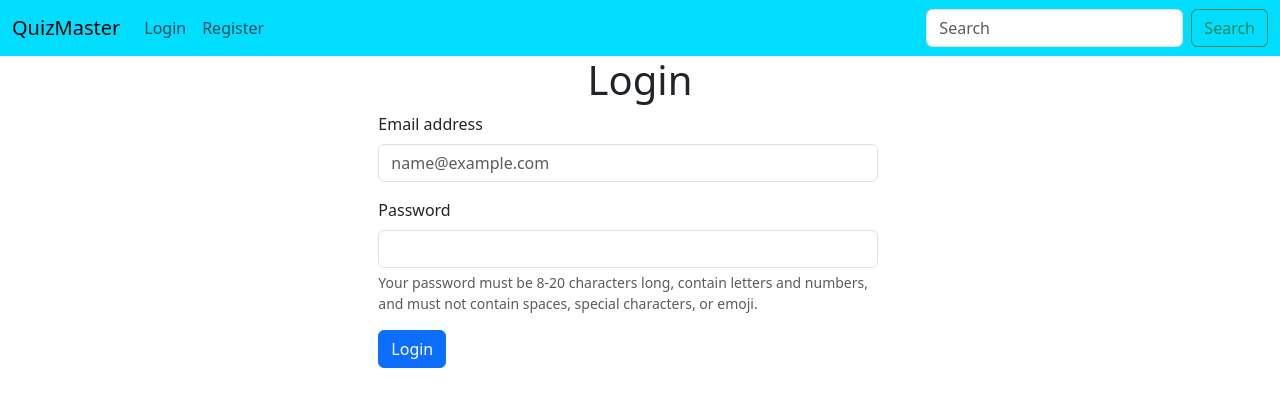
After one commit to 24f2000817/quiz-master-24f2000817, a Flask app: page /login in a window 1280 px wide. The commit adds this page. Shown: the top 407 px of the page. Run offline with Flask 3, Linux system fonts and the light colour scheme.

Commit message:
Implemented user registration and admin login functionality

```diff
--- a/app.py
+++ b/app.py
@@ -1,9 +1,9 @@
 
 from flask import Flask, render_template
-from controllers.database import (
-    db
-)
+from controllers.database import db, User
 from controllers.config import config
+from datetime import datetime
+
 app = Flask(__name__)
 app.config.from_object(config)
 db.init_app(app)
@@ -11,9 +11,24 @@ db.init_app(app)
 with app.app_context():
     db.create_all()
 
+    user_admin = User.query.filter_by(user_email = "admin@gmail.com").first()
+    if not user_admin:
+        user_admin = User(
+            username = "admin",
+            user_email = "admin@gmail.com",
+            password = "123456789",
+            qualification = "MCA",
+            dob = datetime.strptime("2000-01-01", "%Y-%m-%d"),
+            role = "admin"
+        )
+        db.session.add(user_admin)
+    db.session.commit()
+
 @app.route("/")
-def hello_world():
-    return render_template("index.html")
+def home():
+    return render_template("home.html")
+
+from controllers.authentication import *
 
 if __name__ == "__main__":
     app.run(debug=True)
--- /dev/null
+++ b/controllers/authentication.py
@@ -0,0 +1,126 @@
+from app import app
+from flask import render_template, request, redirect, url_for, flash, session
+from controllers.database import User, db
+from datetime import datetime
+
+@app.route("/login" , methods = ["GET","POST"])
+def login():
+    if request.method == "GET":
+        if 'user_email' in session:
+            return redirect(url_for("home"))
+        return render_template("login.html")
+
+    if request.method == "POST":
+        email = request.form.get("email",None)
+        password = request.form.get("password",None)
+
+        if not email:
+            flash("Email is required")
+            return redirect(url_for("login"))
+
+        if not password:
+            flash("Password is required")
+            return redirect(url_for("login"))
+
+        if "@" not in email:
+            flash("Invalid Email")
+            return redirect(url_for("login"))
+
+        user = User.query.filter_by(user_email = email).first()
+        if not user:
+            flash("User not found...  Please register......")
+            return redirect(url_for("register"))
+
+        if user.password != password:
+            flash("Invalid Password")
+            return redirect(url_for("login"))
+
+        session["user_email"] = user.user_email
+        session["user_role"] = user.role
+
+        flash("...Login Successful...")
+
+        return redirect(url_for("home"))
+
+@app.route("/logout")
+def logout():
+    if 'user_email' not in session:
+        flash("You haven't logged in yet")
+        return redirect(url_for("login"))
+
+    session.pop("user_email")
+    session.pop("user_role")
+
+    flash("...Logged out successfully...")
+    return redirect(url_for("login"))
+
+@app.route("/register" , methods = ["GET","POST"])
+def register():
+    if request.method == "GET":
+        if 'user_email' in session:
+            return redirect(url_for("home"))
+        return render_template("register.html")
+
+    if request.method == "POST":
+        email = request.form.get("email",None)
+        password = request.form.get("password",None)
+        confirm_password = request.form.get("confirm_password",None)
+        username = request.form.get("username",None)
+        qualification = request.form.get("qualification",None)
+        dob = request.form.get("dob",None)
+        role = "user"
+
+        if not email:
+            flash("Email is required")
+            return redirect(url_for("register"))
+
+        if not password:
+            flash("Password is required")
+            return redirect(url_for("register"))
+
+        if '@' not in email:
+            flash("Invalid Email")
+            return redirect(url_for("register"))
+
+        if not username:
+            flash("Username is required")
+            return redirect(url_for("register"))
+
+        if not qualification:
+            flash("Qualification is required")
+            return redirect(url_for("register"))
+        if not dob:
+            flash("Date of Birth is required")
+            return redirect(url_for("register"))
+        if not confirm_password:
+            flash("Confirm the password")
+            return redirect(url_for("register"))
+
+        if password != confirm_password:
+            flash("Password and Confirm Password should match")
+            return redirect(url_for("register"))
+
+        if len(password) < 8:
+            flash("Password should be at least 8 characters long")
+            return redirect(url_for("register"))
+
+        user = User.query.filter_by(user_email = email).first()
+        if user:
+            flash("User already exists... Please login or use another email....")
+            return redirect(url_for("login"))
+
+        user = User(
+            user_email = email,
+            password = password,
+            username = username,
+            qualification = qualification,
+            dob = datetime.strptime(dob, "%Y-%m-%d"),
+            role = role
+        )
+
+        db.session.add(user)
+        db.session.commit()
+
+        flash("...Registration Successful...")
+
+        return redirect(url_for("login"))
--- /dev/null
+++ b/templates/admindashboard.html
@@ -0,0 +1 @@
+<h1 class="text-center">Admin</h1>
--- a/templates/base.html
+++ b/templates/base.html
@@ -3,49 +3,25 @@
   <head>
     <meta charset="utf-8">
     <meta name="viewport" content="width=device-width, initial-scale=1">
-    <title>Bootstrap demo</title>
+    <title>{% block title %}{% endblock title %}</title>
     <link href="https://cdn.jsdelivr.net/npm/bootstrap@5.3.3/dist/css/bootstrap.min.css" rel="stylesheet" integrity="sha384-QWTKZyjpPEjISv5WaRU9OFeRpok6YctnYmDr5pNlyT2bRjXh0JMhjY6hW+ALEwIH" crossorigin="anonymous">
   </head>
   <body>
-    <nav class="navbar navbar-expand-lg " style="background-color: #01ddff;">
-        <div class="container-fluid">
-          <a class="navbar-brand" href="#">QuizMaster</a>
-          <button class="navbar-toggler" type="button" data-bs-toggle="collapse" data-bs-target="#navbarScroll" aria-controls="navbarScroll" aria-expanded="false" aria-label="Toggle navigation">
-            <span class="navbar-toggler-icon"></span>
-          </button>
-          <div class="collapse navbar-collapse" id="navbarScroll">
-            <ul class="navbar-nav me-auto my-2 my-lg-0 navbar-nav-scroll" style="--bs-scroll-height: 100px;">
-              <li class="nav-item">
-                <a class="nav-link active" aria-current="page" href="#">Home</a>
-              </li>
-              <li class="nav-item">
-                <a class="nav-link" href="#">Link</a>
-              </li>
-              <li class="nav-item dropdown">
-                <a class="nav-link dropdown-toggle" href="#" role="button" data-bs-toggle="dropdown" aria-expanded="false">
-                  Link
-                </a>
-                <ul class="dropdown-menu">
-                  <li><a class="dropdown-item" href="#">Action</a></li>
-                  <li><a class="dropdown-item" href="#">Another action</a></li>
-                  <li><hr class="dropdown-divider"></li>
-                  <li><a class="dropdown-item" href="#">Something else here</a></li>
-                </ul>
-              </li>
-              <li class="nav-item">
-                <a class="nav-link disabled" aria-disabled="true">Link</a>
-              </li>
-            </ul>
-            <form class="d-flex" role="search">
-              <input class="form-control me-2" type="search" placeholder="Search" aria-label="Search">
-              <button class="btn btn-outline-success" type="submit">Search</button>
-            </form>
-          </div>
-        </div>
-      </nav>
-    <script src="https://cdn.jsdelivr.net/npm/bootstrap@5.3.3/dist/js/bootstrap.bundle.min.js" integrity="sha384-YvpcrYf0tY3lHB60NNkmXc5s9fDVZLESaAA55NDzOxhy9GkcIdslK1eN7N6jIeHz" crossorigin="anonymous"></script>
+    {% include 'navbar.html' %}
+
+    {% with messages = get_flashed_messages() %}
+      {% if messages %}
+        <ul class=flashes>
+        {% for message in messages %}
+          <li>{{ message }}</li>
+        {% endfor %}
+        </ul>
+      {% endif %}
+    {% endwith %}
+
     {% block body %}
 
     {% endblock body %}
+    <script src="https://cdn.jsdelivr.net/npm/bootstrap@5.3.3/dist/js/bootstrap.bundle.min.js" integrity="sha384-YvpcrYf0tY3lHB60NNkmXc5s9fDVZLESaAA55NDzOxhy9GkcIdslK1eN7N6jIeHz" crossorigin="anonymous"></script>
   </body>
 </html>
--- a/templates/index.html
+++ /dev/null
@@ -1,4 +0,0 @@
-{% extends 'base.html' %}
-{% block body %}
-
-{% endblock body %}
--- /dev/null
+++ b/templates/login.html
@@ -0,0 +1,25 @@
+{% extends 'base.html' %}
+{% block title %}Login - QuizMaster{% endblock title %}
+{% block body %}
+<div><h1 class = "text-center">Login</h1></div>
+<div class="container-fluid row justify-content-center">
+    <form class = "col-5" action="/login" method="POST">
+        <div class="mb-3">
+            <label for="exampleFormControlInput1" class="form-label">Email address</label>
+            <input type="email" class="form-control" id="exampleFormControlInput1" placeholder="name@example.com" name="email">
+        </div>
+        <div class="mb-3">
+            <label for="inputPassword5" class="form-label">Password</label>
+            <input type="password" id="inputPassword5" class="form-control" aria-describedby="passwordHelpBlock" name="password">
+            <div id="passwordHelpBlock" class="form-text" >
+                Your password must be 8-20 characters long, contain letters and numbers, and must not contain spaces, special characters, or emoji.
+            </div>
+        </div>
+        <div>
+            <button type="submit" class="btn btn-primary">Login</button>
+        </div>
+    </form>
+</div>
+
+
+{% endblock body %}
--- /dev/null
+++ b/templates/navbar.html
@@ -0,0 +1,48 @@
+<nav class="navbar navbar-expand-lg " style="background-color: #01ddff;">
+    <div class="container-fluid">
+      <a class="navbar-brand" href="#">QuizMaster</a>
+      <button class="navbar-toggler" type="button" data-bs-toggle="collapse" data-bs-target="#navbarScroll" aria-controls="navbarScroll" aria-expanded="false" aria-label="Toggle navigation">
+        <span class="navbar-toggler-icon"></span>
+      </button>
+      <div class="collapse navbar-collapse" id="navbarScroll">
+        <ul class="navbar-nav me-auto my-2 my-lg-0 navbar-nav-scroll" style="--bs-scroll-height: 100px;">
+
+          {% if not session.get('user_email',None) %}
+            <li class="nav-item">
+              <a class="nav-link" href= "{{ url_for('login') }}" >Login</a>
+            </li>
+            <li class="nav-item">
+              <a class="nav-link" href="{{ url_for('register')}}">Register</a>
+            </li>
+          {% else %}
+            {% if session.get('user_role', None) == 'admin' %}
+              <li class="nav-item">
+                <a class="nav-link active" aria-current="page" href="admindashboard">Home</a>
+              </li>
+              <li class="nav-item">
+                <a class = "nav-link active" aria-current="page" href="#">Quiz</a>
+              </li>
+              <li class="nav-item">
+                <a class="nav-link active" aria-current="page" href="{{ url_for('logout')}}">Logout</a>
+              </li>
+            {% else %}
+            <li class="nav-item">
+              <a class="nav-link active" aria-current="page" href="userdashboard.html">Home</a>
+            </li>
+              <li class="nav-item">
+                <a class = "nav-link active" aria-current="page" href="#">Scores</a>
+              </li>
+              <li class="nav-item">
+                <a class="nav-link active" aria-current="page" href="{{ url_for('logout')}}">Logout</a>
+              </li>
+            {% endif %}
+          {% endif %}
+
+        </ul>
+        <form class="d-flex" role="search">
+          <input class="form-control me-2" type="search" placeholder="Search" aria-label="Search">
+          <button class="btn btn-outline-success" type="submit">Search</button>
+        </form>
+      </div>
+    </div>
+  </nav>
--- /dev/null
+++ b/templates/userdashboard.html
@@ -0,0 +1 @@
+<h1 class="text-center">User</h1>
```
Also changed, not shown: controllers/database.py (+5 -14 lines), templates/home.html (added, +15 -0 lines), templates/register.html (added, +41 -0 lines).
